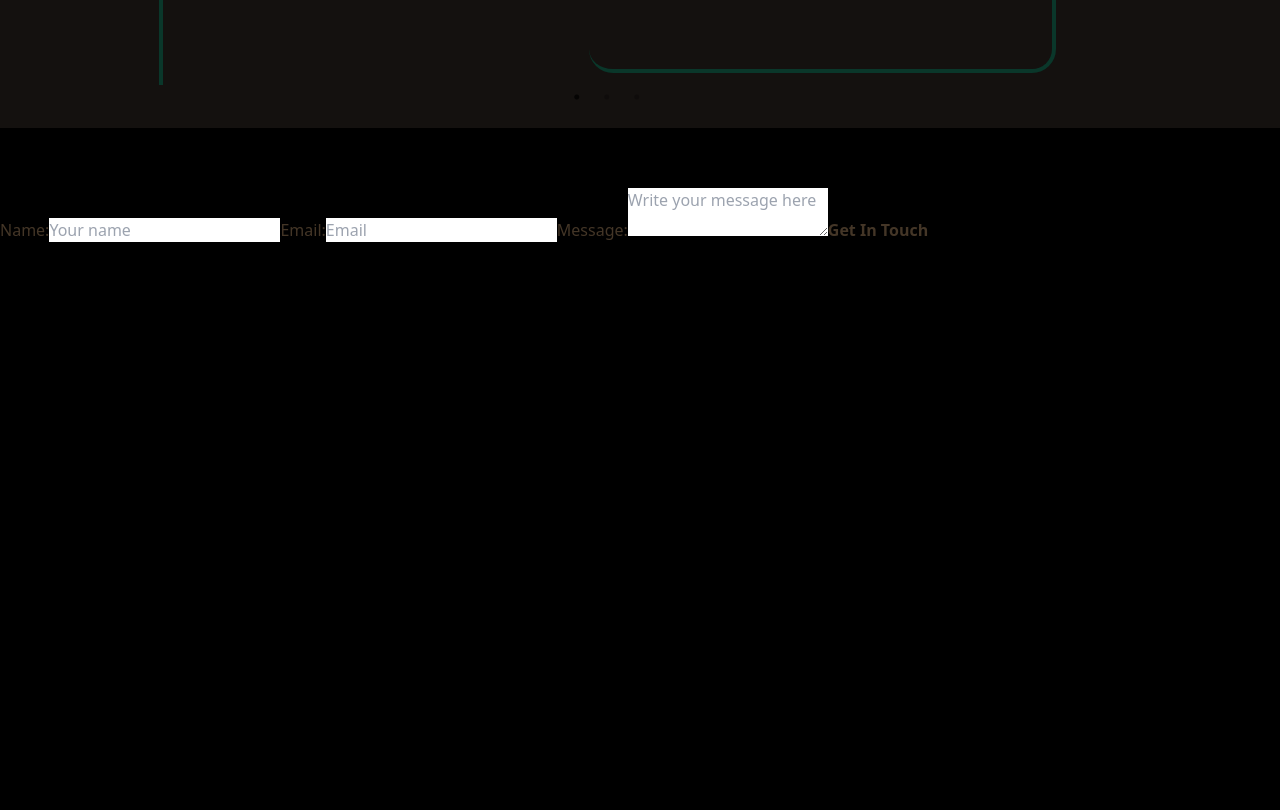
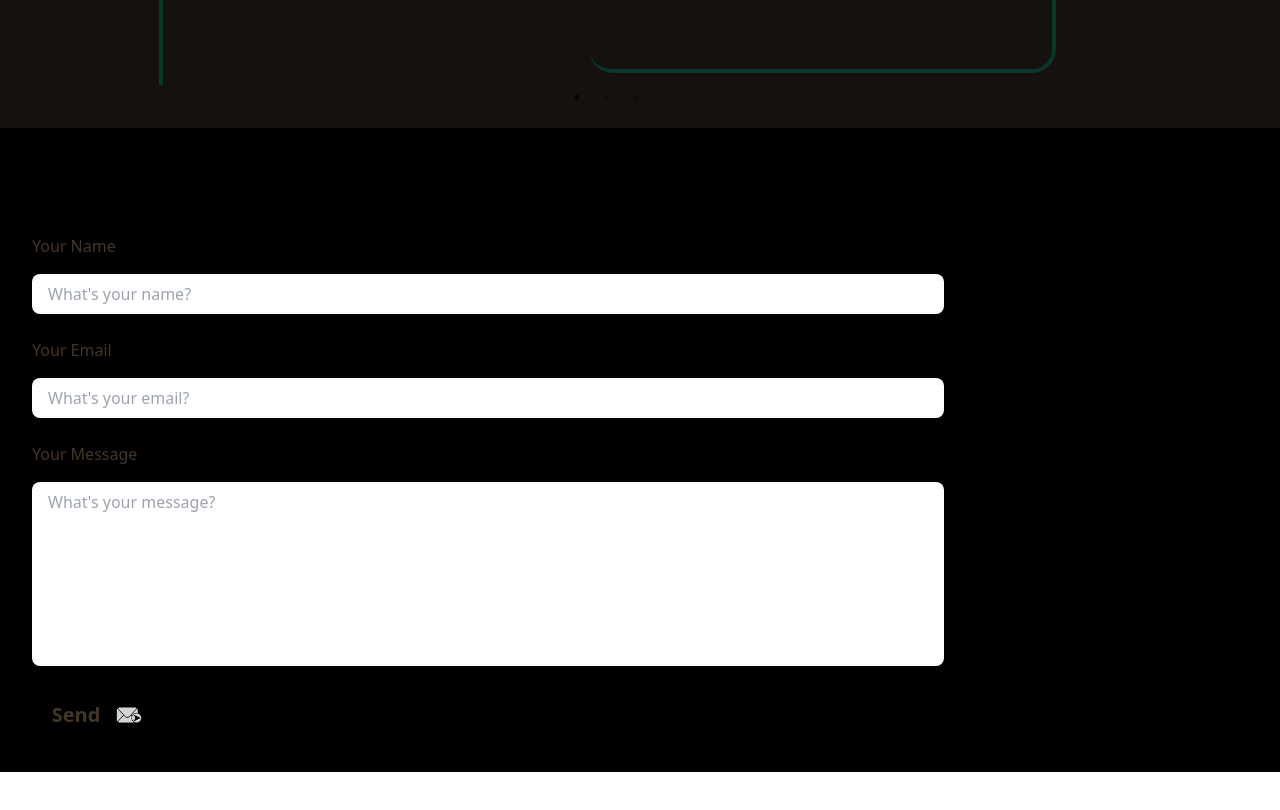
Before and after one commit to Kel-nana/kel_nana_portfolio, a React (Create React App) app: page / in a window 1280 px wide. Shown: the part 2120-2930 px from the top of the page. After the commit the page ends 2892 px from the top, so only its background shows below. Built offline with nearby package versions, Linux system fonts and the light colour scheme; a web font is replaced by a local one.

Commit message:
contact form basic structure and functionality

```diff
--- a/src/components/contacts/Contacts.jsx
+++ b/src/components/contacts/Contacts.jsx
@@ -1,47 +1,167 @@
+/* eslint-disable jsx-a11y/mouse-events-have-key-events */
 /* eslint-disable jsx-a11y/label-has-associated-control */
 /* eslint-disable max-len */
-function Contacts() {
+import { useState, useRef } from 'react';
+import { motion } from 'framer-motion';
+import emailjs from '@emailjs/browser';
+import send from '../../assets/icons/send.png';
+import sendHover from '../../assets/icons/sendHover.png';
+
+const Contacts = () => {
+  const formRef = useRef();
+  const [form, setForm] = useState({
+    name: '',
+    email: '',
+    message: '',
+  });
+  const [loading, setLoading] = useState(false);
+
+  const handleChange = (e) => {
+    const { name, value } = e.target;
+
+    setForm({ ...form, [name]: value });
+  };
+
+  const handleSubmit = (e) => {
+    e.preventDefault();
+    setLoading(true);
+
+    // sign up on emailjs.com (select the gmail service and connect your account).
+    // click on create a new template then click on save.
+    emailjs
+      .send(
+        'service_e155j8r', // paste your ServiceID here (you'll get one when your service is created).
+        'template_07soesa', // paste your TemplateID here (you'll find it under email templates).
+        {
+          from_name: form.name,
+          to_name: 'Kelvin Irungu', // put your name here.
+          from_email: form.email,
+          to_email: 'kelvinn.irungu69@gmail.com', // put your email here.
+          message: form.message,
+        },
+        '4qDFSHnwSIghThl1Y', // paste your Public Key here. You'll get it in your profile section.
+      )
+      .then(
+        () => {
+          setLoading(false);
+          alert('Thank you. I will get back to you as soon as possible.');
+
+          setForm({
+            name: '',
+            email: '',
+            message: '',
+          });
+        },
+        (error) => {
+          setLoading(false);
+          console.log(error);
+          alert('Something went wrong. Please try again.');
+        },
+      );
+  };
+
   return (
-    <section id="contact" className="mt-[60px] h-[100vh]">
-      <div />
-      <form action="https://formspree.io/f/xleyyjpe" method="POST" id="contact-form">
-        <label htmlFor="name">Name:</label>
+    <div
+      id="contact"
+      className="pt-[74px] xl:flex-row flex-col-reverse
+      flex gap-10 overflow-hidden"
+    >
+      <motion.div
+        initial={{ x: 0 }}
+        whileInView={{ x: [-990, 180, 0] }}
+        transition={{
+          duration: 3,
+          delay: 0.3,
+        }}
+        // whileHover={{ scale: 0.9, opacity: 0.2 }}
+        className="flex-[0.75] bg-jet p-8 rounded-2xl"
+      >
+        {/* <h3 className="mt-10 flex flex-col gap-2 font-poppins">Contact.</h3> */}
+
+        <form
+          ref={formRef}
+          onSubmit={handleSubmit}
+          className=" flex flex-col gap-6 font-poppins"
+        >
+          <label className="flex flex-col">
+            <span className="text-timberWolf font-medium mb-4">Your Name</span>
             <input
               type="text"
               name="name"
-          className="txt"
-          maxLength={30}
-          placeholder="Your name"
-          required=""
-          id="name"
+              id="yourName"
+              autoComplete="name"
+              value={form.name}
+              onChange={handleChange}
+              placeholder="What's your name?"
+              className="bg-eerieBlack py-2 px-4
+              placeholder:text-taupe
+              text-timberWolf rounded-lg outline-none
+              border-none font-medium"
             />
-        <label htmlFor="email">Email:</label>
+          </label>
+          <label className="flex flex-col">
+            <span className="text-timberWolf font-medium mb-4">Your Email</span>
             <input
               type="email"
               name="email"
-          className="txt"
-          placeholder="Email"
               id="email"
-          required=""
+              autoComplete="email"
+              value={form.email}
+              onChange={handleChange}
+              placeholder="What's your email?"
+              className="bg-eerieBlack py-2 px-4
+              placeholder:text-taupe
+              text-timberWolf rounded-lg outline-none
+              border-none font-medium"
             />
-        <small />
-        <label htmlFor="txtarea">Message:</label>
+          </label>
+          <label className="flex flex-col">
+            <span className="text-timberWolf font-medium mb-4">
+              Your Message
+            </span>
             <textarea
+              rows="7"
               name="message"
-          required=""
-          maxLength={500}
-          id="txtarea"
-          className="txt"
-          placeholder="Write your message here"
-          defaultValue=""
+              id="message"
+              autoComplete="off"
+              value={form.message}
+              onChange={handleChange}
+              placeholder="What's your message?"
+              className="bg-eerieBlack py-2 px-4
+              placeholder:text-taupe
+              text-timberWolf rounded-lg outline-none
+              border-none font-medium resize-none"
             />
-        <button type="submit" className="detail-btn white">
-          <b>Get In Touch</b>
+          </label>
+
+          <button
+            type="submit"
+            className="live-demo flex justify-center sm:gap-4
+            gap-3 sm:text-[20px] text-[16px] text-timberWolf
+            font-bold font-beckman items-center py-5
+            whitespace-nowrap sm:w-[130px] sm:h-[50px]
+            w-[100px] h-[45px] rounded-[10px] bg-night
+            hover:bg-battleGray hover:text-eerieBlack
+            transition duration-[0.2s] ease-in-out"
+            onMouseOver={() => {
+              document.querySelector('.contact-btn').setAttribute('src', sendHover);
+            }}
+            onMouseOut={() => {
+              document.querySelector('.contact-btn').setAttribute('src', send);
+            }}
+          >
+            {loading ? 'Sending' : 'Send'}
+            <img
+              src={send}
+              alt="send"
+              className="contact-btn sm:w-[26px] sm:h-[26px]
+              w-[23px] h-[23px] object-contain"
+            />
           </button>
         </form>
-
-    </section>
+      </motion.div>
+    </div>
   );
-}
+};
 
 export default Contacts;
```
Lines whose indentation alone changed are shown as unchanged.
